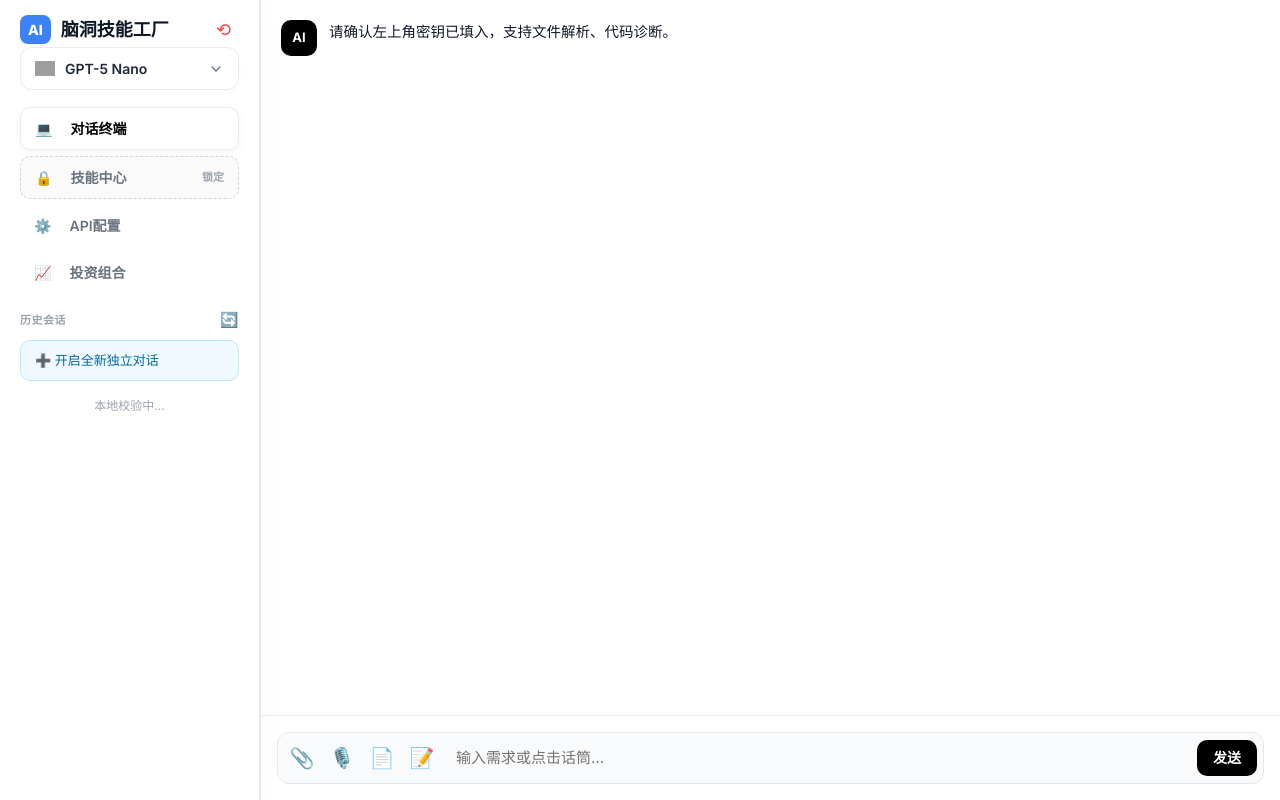
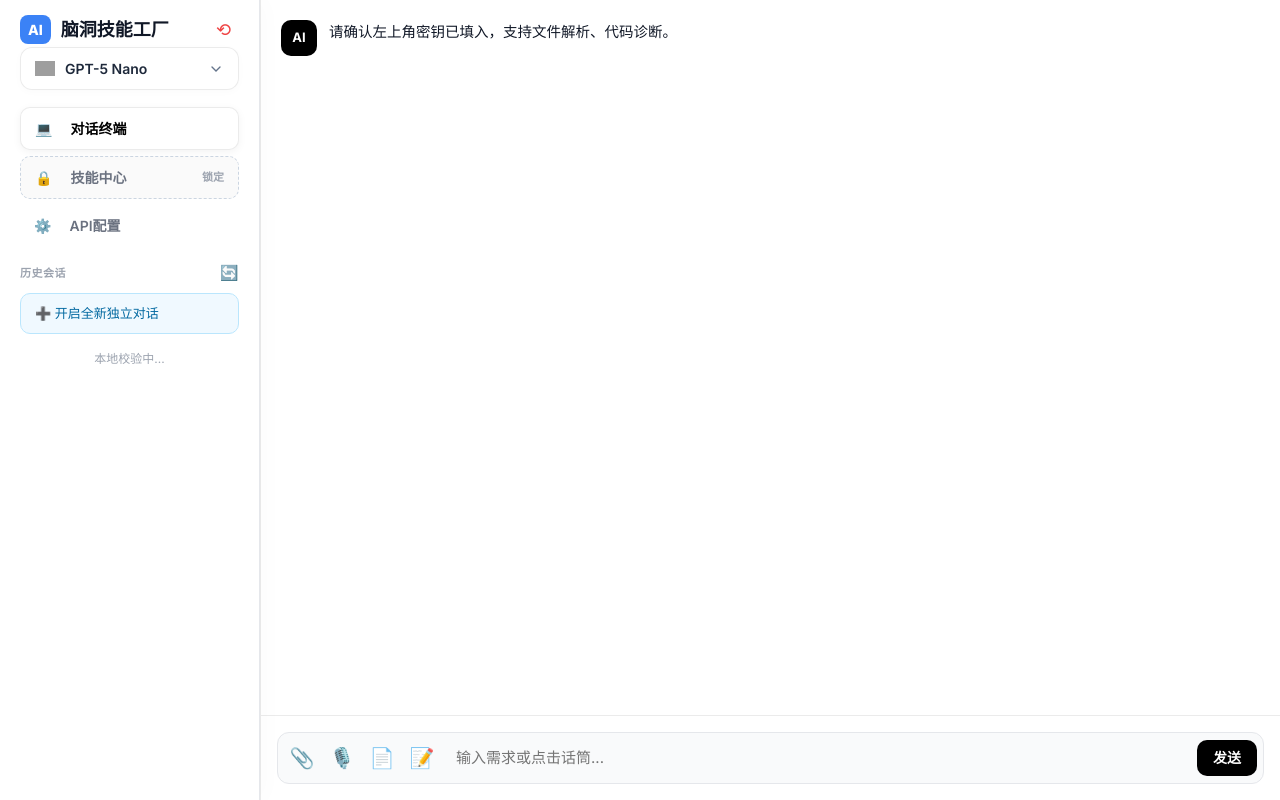
Before and after one commit to zhangliwanguiz/my-website, a Flask app: page / in a window 1280 px wide. Run offline with Flask 3, Linux system fonts and the light colour scheme; some libraries are stand-ins or nearby versions; grey boxes are pictures that could not be loaded.

Commit message:
Update index.html
暂时屏蔽投资组合

```diff
--- a/templates/index.html
+++ b/templates/index.html
@@ -84,9 +84,9 @@
         <span style="margin-right:8px;">⚙️</span>API配置
     </div>
  <!-- 添加在 API配置页面之后，</div>结束标签之前 -->
-<div class="nav-item" onclick="switchTab('portfolioPage', this)">
+<!-- <div class="nav-item" onclick="switchTab('portfolioPage', this)">
     <span style="margin-right:8px;">📈</span>投资组合
-</div>
+</div> -->
 </div>
 
 <!-- ✅ 正确位置：移到外面，独立显示 -->
```
